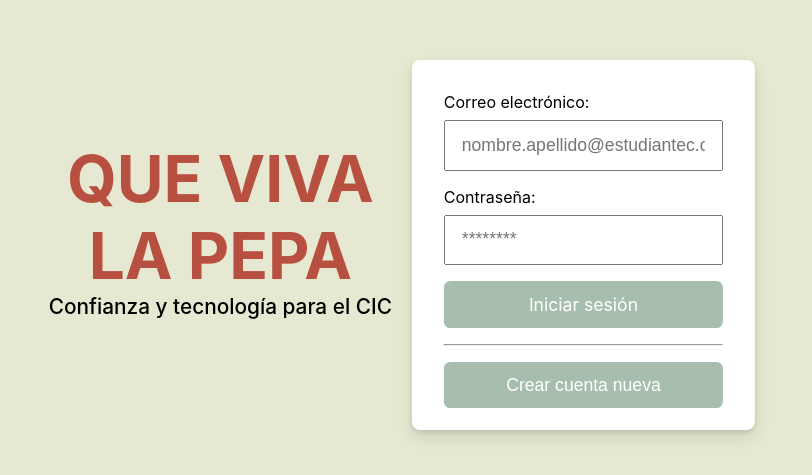
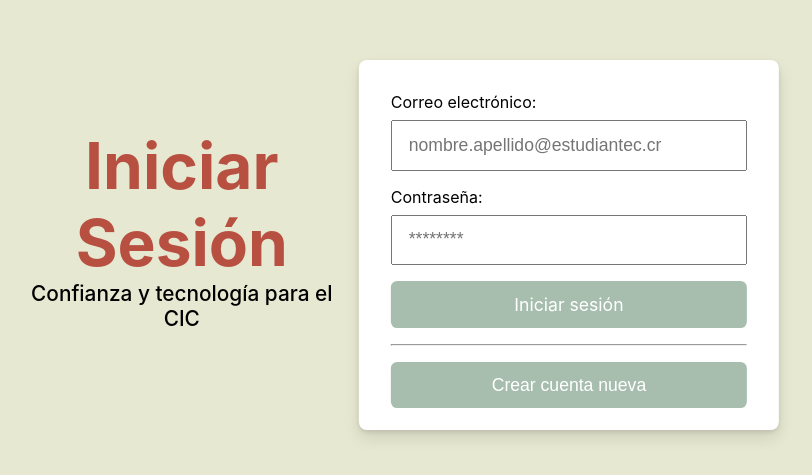
Before and after one commit to FranVQ09/gestion-app-AP, a React (Create React App) app: page / in a window 1280 px wide. Shown: the part 155-630 px from the top of the page, without its empty margins (240-1052 px from the left). Built offline with nearby package versions, Linux system fonts and the light colour scheme.

Commit message:
Update LoginPage.js

```diff
--- a/src/pages/LoginPage.js
+++ b/src/pages/LoginPage.js
@@ -7,7 +7,7 @@ function LoginPage() {
     <div className="content">
       <div className="flex-div">
         <div className="name-content">
-          <h1 className="logo">QUE VIVA LA PEPA</h1>
+          <h1 className="logo">Iniciar Sesión</h1>
           <p>Confianza y tecnología para el CIC</p>
         </div>
         <form method="POST" action="/login">
```
